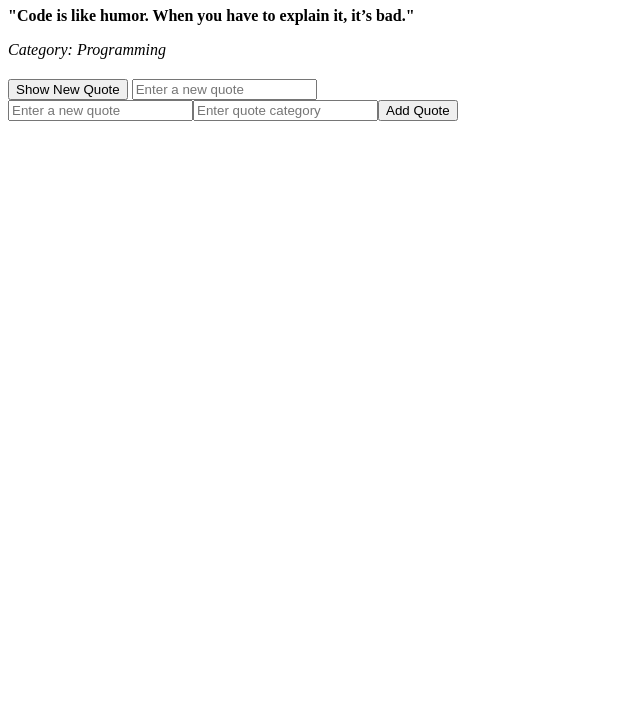
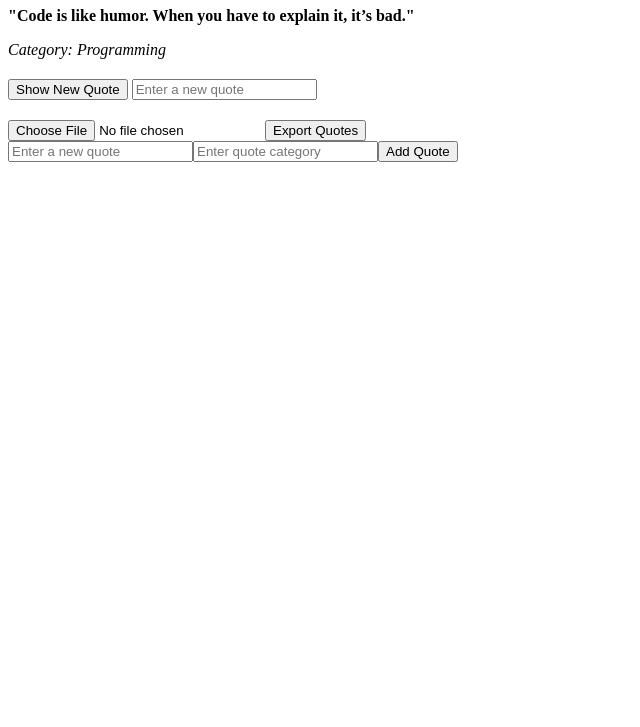
Before and after one commit to Noel-Aita/alx_fe_javascript, a plain HTML site: page dom-manipulation/index.html in a window 1280 px wide. Shown: the part 73-800 px from the top of the page, without its empty margins (0-640 px from the left). Drawn offline with Linux system fonts and the light colour scheme.

Commit message:
added JSON handling into the file script.js

```diff
--- a/dom-manipulation/index.html
+++ b/dom-manipulation/index.html
@@ -24,6 +24,12 @@
     <button onclick="addQuote()">Add Quote</button>
     -->
 
+    <!-- JSON Import and Export Buttons -->
+  <div style="margin-top: 20px;">
+    <input type="file" id="importFile" accept=".json" onchange="importFromJsonFile(event)" />
+    <button id="exportBtn">Export Quotes</button>
+  </div>
+
   <script src="script.js"></script>
 </body>
 </html>
```
